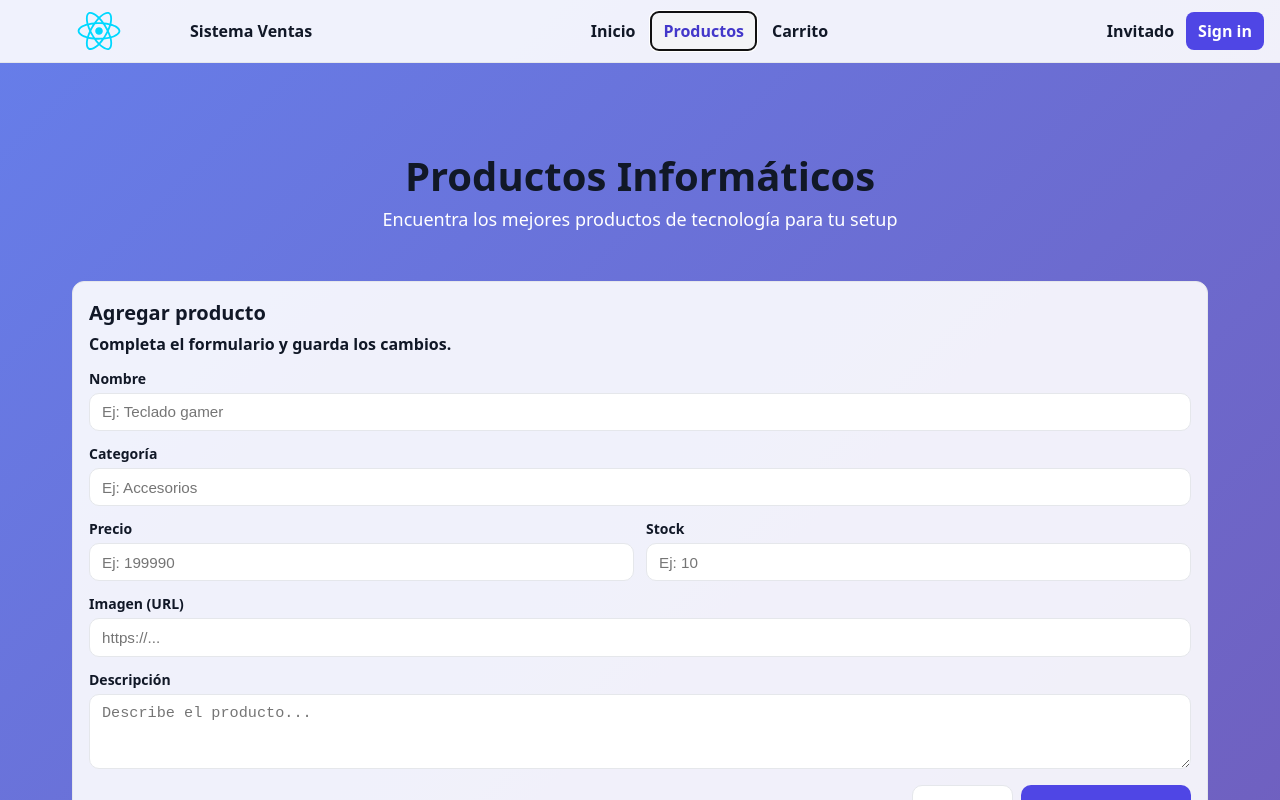
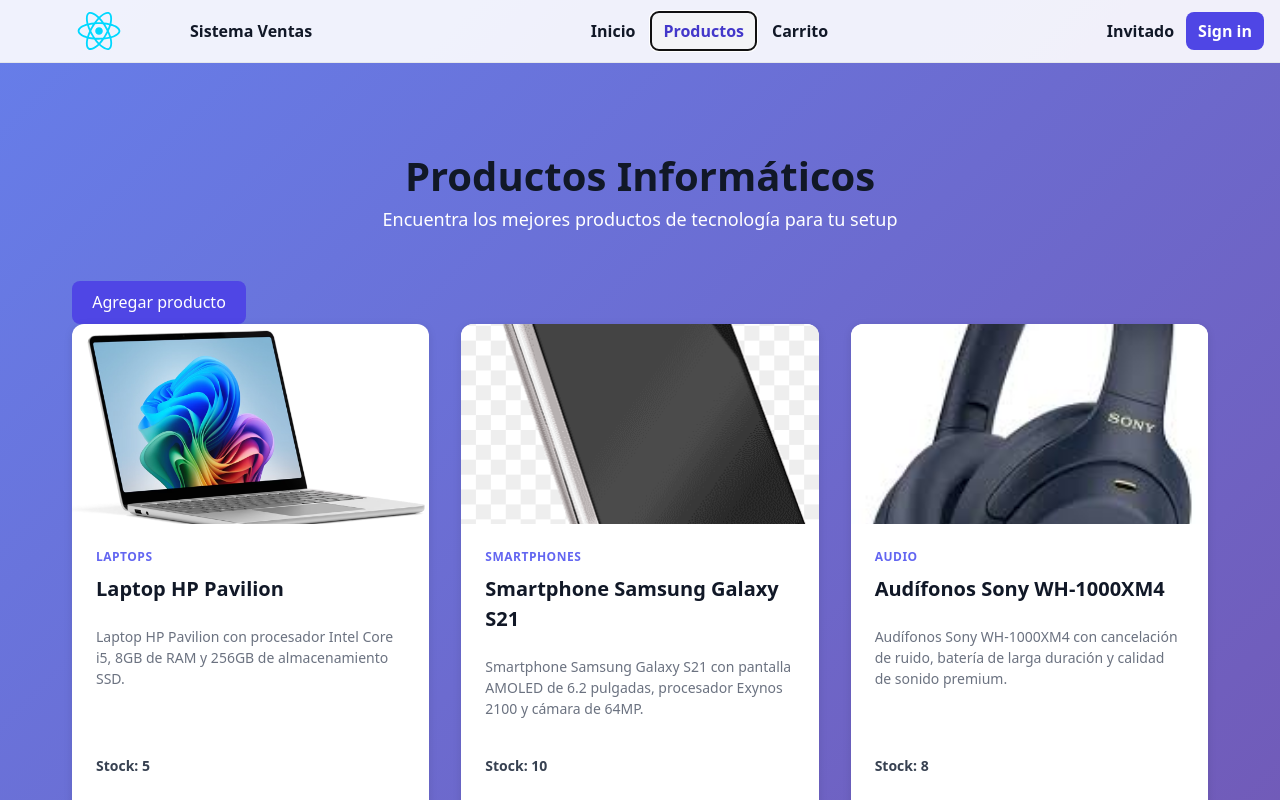
Before and after one commit to Johnatan821-Mon/Trabajos-en-clase-Frontend-II, a React (Vite) app: page / in a window 1280 px wide. Both pictures are taken after a click on the button "Productos". Shown: the top 800 px of the page. Built offline with nearby package versions, Linux system fonts and the light colour scheme.

Commit message:
feat: abrir formulario bajo demanda y habilitar cancelar

```diff
--- a/src/components/ProductCard.module.css
+++ b/src/components/ProductCard.module.css
@@ -125,3 +125,18 @@
   font-weight: 800;
   cursor: pointer;
 }
+.toolbar {
+  display: flex;
+  justify-content: flex-end;
+  margin-bottom: 2rem;
+}
+
+.btnAdd {
+  background: var(--primary);
+  color: white;
+  border: none;
+  border-radius: 0.75rem;
+  padding: 0.85rem 1.25rem;
+  font-weight: 700;
+  cursor: pointer;
+}
--- a/src/pages/ProductList.jsx
+++ b/src/pages/ProductList.jsx
@@ -14,6 +14,7 @@
 
     return [...prev, { ...product, id: nextId }];
   });
+  handleCloseForm();
 };
 const handleDeleteProduct = (id) => {
   setProductsState((prev) => prev.filter((product) => product.id !== id));
@@ -23,6 +24,7 @@
 
 const handleEditStart = (product) => {
   setEditingProduct(product);
+  setIsFormOpen(true);
 };
 
 const handleEditCancel = () => {
@@ -37,8 +39,18 @@
   );
 
   setEditingProduct(null);
+  handleCloseForm();
+};
+const [isFormOpen, setIsFormOpen] = useState(false);
+const handleOpenCreate = () => {
+  setEditingProduct(null);
+  setIsFormOpen(true);
 };
 
+const handleCloseForm = () => {
+  setEditingProduct(null);
+  setIsFormOpen(false);
+};
   return (
     <div className={styles.container}>
       <header className={styles.header}>
@@ -47,12 +59,25 @@
           Encuentra los mejores productos de tecnología para tu setup
         </p>
       </header>
+      {isFormOpen ? (
         <ProductForm
           initialValues={editingProduct}
           isEditing={Boolean(editingProduct)}
-  onCancel={handleEditCancel}
+          onCancel={handleCloseForm}
           onSubmit={editingProduct ? handleEditSubmit : handleAddProduct}
         />
+      ) : (
+        <>
+          <div className={styles.toolbar}>
+            <button
+              className={styles.btnAdd}
+              type="button"
+              onClick={handleOpenCreate}
+            >
+              Agregar producto
+            </button>
+          </div>
+
           <div className={styles.grid}>
             {productsState.map((product) => (
               <ProductCard
@@ -63,11 +88,13 @@
                 stock={product.stock}
                 image={product.image}
                 description={product.description}
+                onDelete={() => handleDeleteProduct(product.id)}
                 onEdit={() => handleEditStart(product)}
-            onDelete={() => handleDeleteProduct(product.id)}
               />
             ))}
           </div>
+        </>
+      )}
     </div>
   );
 }
```
Lines whose indentation alone changed are shown as unchanged.
